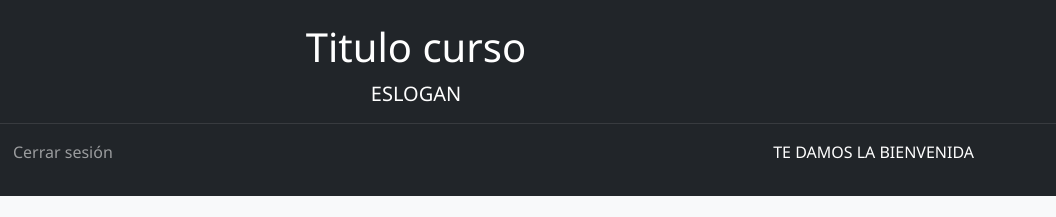
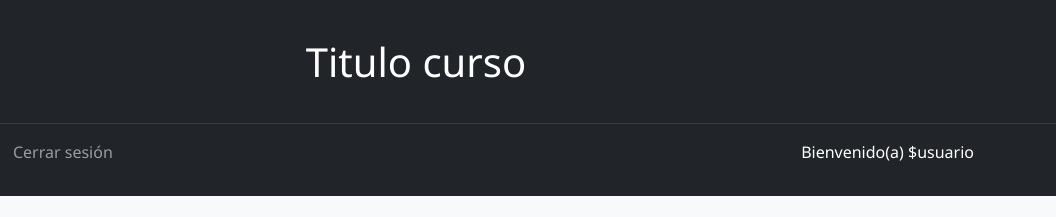
Before and after one commit to mikerb95/talento_tech_proyecto_final, a website: page public/cursos/info_cursos.html in a window 1280 px wide. Shown: the top 217 px of the page, 224-1280 px from the left. Drawn offline with nearby package versions, Linux system fonts and the light colour scheme.

Commit message:
Cleaning working tree

```diff
--- a/public/cursos/info_cursos.html
+++ b/public/cursos/info_cursos.html
@@ -21,7 +21,6 @@
                 </div>
                 <div class="col-md-8 text-center">
                     <h1>Titulo curso</h1>
-                    <p class="lead mb-0">ESLOGAN</p>
                 </div>
                 <div class="col-md-2"></div>
             </div>
@@ -46,7 +45,7 @@
                         </li>
                     </ul>
                     <span class="navbar-text bienvenida">
-                        TE DAMOS LA BIENVENIDA
+                        Bienvenido(a) $usuario
                     </span>
                 </div>
             </div>
```
